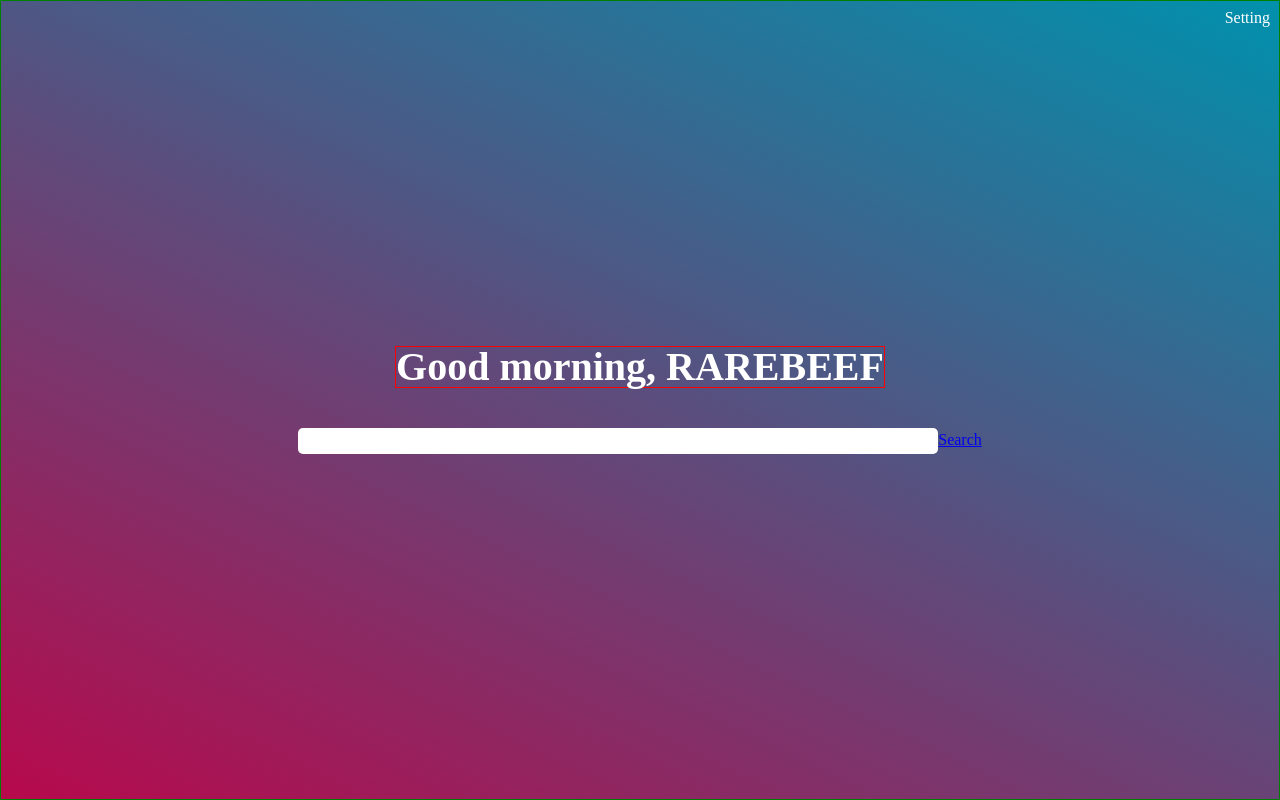
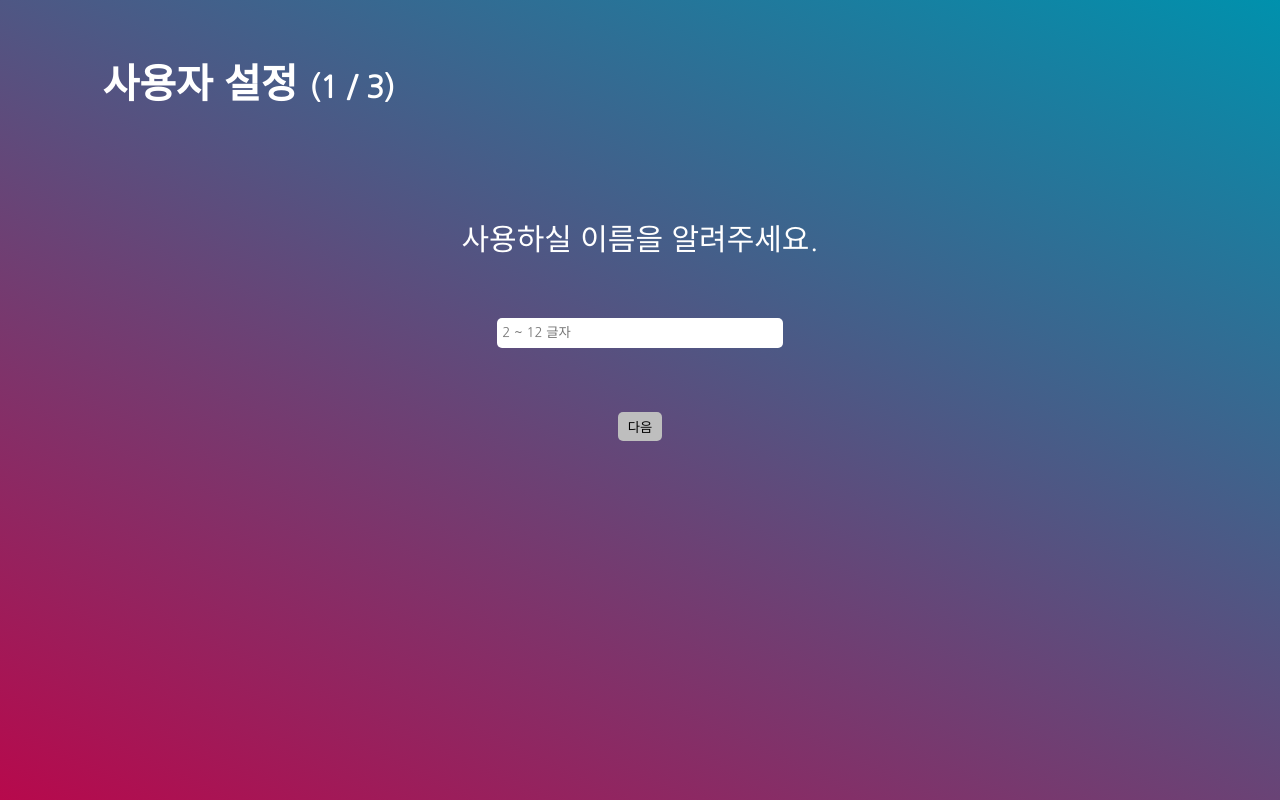
Before and after one commit to RAREBEEF/new-tab, a React (Create React App) app: page / in a window 1280 px wide. Built offline with nearby package versions, Linux system fonts and the light colour scheme.

Commit message:
Add local storage, delete cookie logic

```diff
--- a/src/components/Search.tsx
+++ b/src/components/Search.tsx
@@ -1,50 +1,52 @@
-import { useCallback, useState } from "react";
-// import Button from "./Button";
+import { useCallback, useEffect, useState } from "react";
+import { useSelector } from "react-redux";
+import { userSettingType } from "../types";
+import Button from "./Button";
 import styles from "./Search.module.scss";
 
 export default function Search() {
   const [text, setText] = useState("");
+  const [queryUrl, setQueryUrl] = useState("");
+  const engine = useSelector((state: userSettingType) => state.engine);
 
-  const setCookie = useCallback(
-    (name: string, text: string, exp: number): void => {
-      const date = new Date();
-      date.setTime(new Date().getTime() + exp * 24 * 60 * 60 * 1000);
-      document.cookie =
-        name + "=" + text + ";expires=" + date.toUTCString() + ";path=/;Secure";
-    },
-    []
-  );
+  useEffect(() => {
+    switch (engine) {
+      case "google":
+        setQueryUrl("https://www.google.com/search?q=");
+        break;
+      case "naver":
+        setQueryUrl("https://search.naver.com/search.naver?query=");
+        break;
+      case "daum":
+        setQueryUrl("https://search.daum.net/search?q=");
+        break;
+      default:
+        break;
+    }
+  }, [engine]);
 
-  const getCookie = useCallback((text) => {
-    const value = document.cookie.match("(^|;) ?" + text + "=([^;]*)(;|$)");
-    return value ? value[2] : null;
+  const onChange = useCallback((e) => {
+    setText(e.target.value);
   }, []);
 
-  const onChange = useCallback(
+  const onClick = useCallback(
     (e) => {
-      setText(e.target.value);
-      setCookie("keyword", e.target.value, 1);
+      e.preventDefault();
+      window.location.href = queryUrl + text;
     },
-    [setCookie]
+    [queryUrl, text]
   );
-
-  // const onClick = useCallback(
-  //   (e) => {
-  //     setCookie("keyword", text, 1);
-  //   },
-  //   [text, setCookie]
-  // );
 
   return (
     <div className={styles.container}>
-      <div>
+      <form>
         <input
           type="text"
           className={styles["input--text"]}
           value={text}
           onChange={onChange}
         />
-        {/* <Button
+        <Button
           text="Search"
           onClick={onClick}
           styleOption={{
@@ -56,11 +58,8 @@ export default function Search() {
             borderRadius: "0 5px 5px 0",
             width: "65px",
           }}
-        /> */}
-        <a href={`https://www.google.com/search?q=${getCookie("keyword")}`}>
-          Search
-        </a>
-      </div>
+        />
+      </form>
     </div>
   );
 }
--- a/src/components/SettingName.module.scss
+++ b/src/components/SettingName.module.scss
@@ -42,8 +42,11 @@
       width: 80%;
       height: 30px;
       border-radius: 5px;
-      border-color: black;
+      border: none;
       outline: none;
+      &.white {
+        border: 1px solid black !important;
+      }
     }
   }
 }
--- a/src/components/SettingName.tsx
+++ b/src/components/SettingName.tsx
@@ -1,3 +1,4 @@
+import classNames from "classnames";
 import { useCallback } from "react";
 import { useDispatch, useSelector } from "react-redux";
 import { setUserNameAction } from "../redux/reducers/modules/userSetting";
@@ -39,7 +40,10 @@ const SettingName: React.FC<SettingNameProps> = ({ setPage }) => {
       <h2 className={styles["query__title"]}>사용하실 이름을 알려주세요.</h2>
       <form>
         <input
-          className={styles["input--text"]}
+          className={classNames(
+            styles["input--text"],
+            userSetting.theme === "white" && styles.white
+          )}
           type="text"
           minLength={2}
           maxLength={12}
@@ -52,7 +56,12 @@ const SettingName: React.FC<SettingNameProps> = ({ setPage }) => {
           onClick={onNextClick}
           styleOption={{
             cursor: userSetting.name.length >= 2 ? "pointer" : "default",
-            backgroundColor: userSetting.name.length >= 2 ? userSetting.theme === "white" ? "black" : "white" : "#bebebe",
+            backgroundColor:
+              userSetting.name.length >= 2
+                ? userSetting.theme === "white"
+                  ? "black"
+                  : "white"
+                : "#bebebe",
           }}
         />
       </form>
--- a/src/components/SettingTheme.tsx
+++ b/src/components/SettingTheme.tsx
@@ -39,7 +39,10 @@ const SettingTheme: React.FC<SettingThemeProps> = ({ setPage }) => {
     (e) => {
       e.preventDefault();
       setIsSet(true);
-      console.log(userSetting);
+      localStorage.setItem(
+        "userSetting",
+        JSON.stringify({ ...userSetting, isSet: true })
+      );
     },
     [setIsSet, userSetting]
   );
--- a/src/redux/reducers/modules/userSetting.ts
+++ b/src/redux/reducers/modules/userSetting.ts
@@ -37,11 +37,19 @@ export function setIsSetAction(isSet: boolean): setIsSetActionType {
   return { type: SET_IS_SET, isSet };
 }
 
+// const initialState = {
+//   name: "",
+//   engine: "",
+//   theme: "jawsbar",
+//   isSet: false,
+// };
+
 const initialState = {
-  name: "RAREBEEF",
-  engine: "google",
+  name: "",
+  engine: "",
   theme: "jawsbar",
-  isSet: true,
+  isSet: false,
+  ...JSON.parse(localStorage.getItem("userSetting")!),
 };
 
 export default function reducer(state = initialState, action: any) {
```
